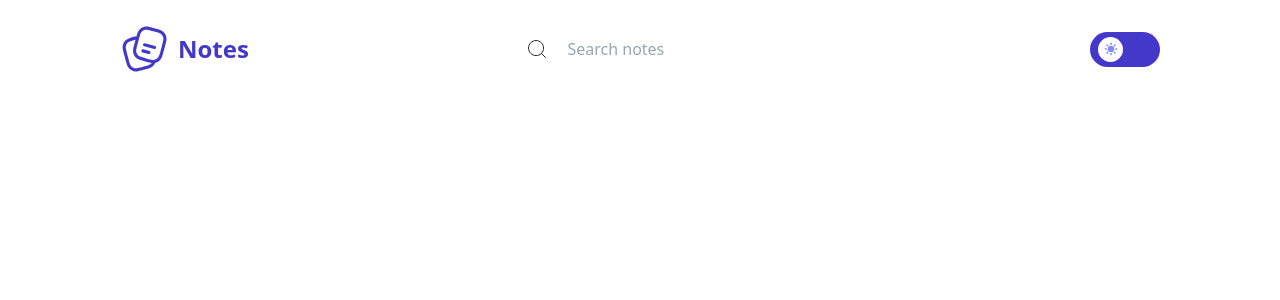
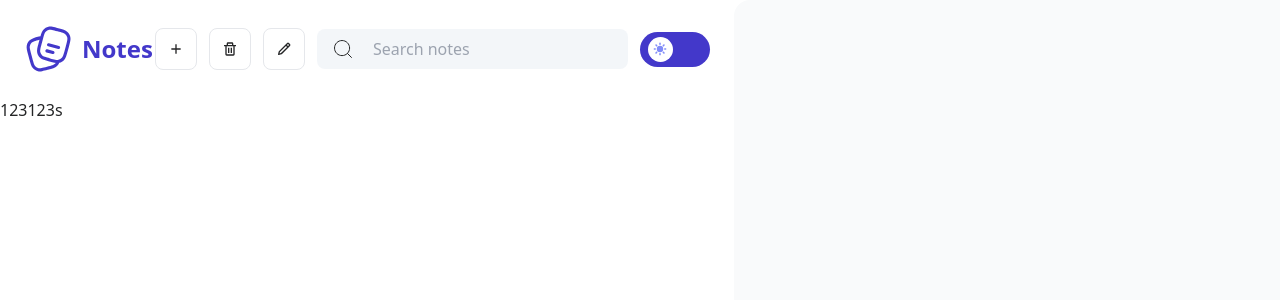
Before and after one commit to fleffy/notes, a React (Create React App) app: page / in a window 1280 px wide. Shown: the top 300 px of the page. Built offline with nearby package versions, Linux system fonts and the light colour scheme.

Commit message:
Changed the location of the main components

```diff
--- a/src/components/App.jsx
+++ b/src/components/App.jsx
@@ -1,9 +1,14 @@
 import Header from './Header/Header'
+import Workspace from './Workspace/Workspace'
 
 function App() {
 	return (
-		<div>
-			<Header />
+		<div className='flex flex-col md:flex-row'>
+			<div>
+				<Header />
+				123123s
+			</div>
+			<Workspace />
 		</div>
 	)
 }
--- /dev/null
+++ b/src/components/Header/Buttons.jsx
@@ -0,0 +1,17 @@
+import { BiPlus, BiTrash, BiPencil } from 'react-icons/bi'
+
+export default function Buttons() {
+	return (
+		<div className='flex gap-3'>
+			<button className='rounded-lg border-[1px] p-3'>
+				<BiPlus />
+			</button>
+			<button className='rounded-lg border-[1px] p-3'>
+				<BiTrash />
+			</button>
+			<button className='rounded-lg border-[1px] p-3'>
+				<BiPencil />
+			</button>
+		</div>
+	)
+}
--- a/src/components/Header/Header.jsx
+++ b/src/components/Header/Header.jsx
@@ -1,13 +1,19 @@
 import Searchbar from './Searchbar'
+import Buttons from './Buttons'
 import logo from '../../assets/logo.svg'
 import { DarkModeToggler } from '../DarkMode/DarkModeToggler'
 
 export default function Header() {
 	return (
-		<nav className='flex items-center justify-between p-6 px-[1.5rem] xl:px-[7.5rem]'>
-			<div className='flex cursor-default items-center text-2xl font-bold text-[#4338ca] transition-all hover:scale-105 dark:text-white'>
-				<img src={logo} alt='logo' className='pr-2' />
-				Notes
+		<nav className='flex flex-col items-center justify-between gap-3 p-6 md:flex-row'>
+			<div className='flex flex-col items-center gap-3 md:flex-row'>
+				<div className='flex cursor-default items-center pr-10 text-2xl font-bold text-[#4338ca] transition-all hover:scale-105 dark:text-white'>
+					<img src={logo} alt='logo' className='pr-2' />
+					Notes
+				</div>
+				<div>
+					<Buttons />
+				</div>
 			</div>
 			<Searchbar />
 			<DarkModeToggler />
--- a/src/components/Header/Searchbar.jsx
+++ b/src/components/Header/Searchbar.jsx
@@ -1,6 +1,6 @@
 export default function Searchbar() {
 	return (
-		<form className='flex items-center gap-3'>
+		<form className='flex items-center gap-3 rounded-lg bg-slate-200/40 px-4 py-1 transition-all dark:bg-gray-50/5'>
 			<svg width='20' height='20' viewBox='0 0 20 20'>
 				<path
 					d='M14.386 14.386l4.0877 4.0877-4.0877-4.0877c-2.9418 2.9419-7.7115 2.9419-10.6533 0-2.9419-2.9418-2.9419-7.7115 0-10.6533 2.9418-2.9419 7.7115-2.9419 10.6533 0 2.9419 2.9418 2.9419 7.7115 0 10.6533z'
@@ -9,7 +9,7 @@ export default function Searchbar() {
 				></path>
 			</svg>
 			<input
-				className='h-[27px] w-[252px] rounded-full bg-transparent p-2 py-4 outline-none transition-all focus:outline-offset-2 focus:outline-[#7a62f6]'
+				className='h-[27px] w-auto rounded-full bg-transparent p-2 py-4 outline-none transition-all'
 				aria-autocomplete='both'
 				autocomplete='off'
 				autocorrect='off'
--- /dev/null
+++ b/src/components/ListItem/ListItem.jsx
@@ -0,0 +1,3 @@
+export default function ListItem() {
+	return <div></div>
+}
--- a/src/components/Sidebar.jsx
+++ /dev/null
@@ -1,3 +0,0 @@
-export default function Sidebar() {
-	return <div></div>
-}
--- /dev/null
+++ b/src/components/Workspace/Workspace.jsx
@@ -0,0 +1,9 @@
+export default function Workspace() {
+	return (
+		<aside className='left-0 top-0 z-40 block h-screen w-full transition-all md:w-2/3'>
+			<div className='h-full overflow-y-auto rounded-t-2xl bg-gray-50 px-3 py-4 dark:bg-indigo-900/40 md:rounded-l-2xl md:rounded-tr-none'>
+				<div className='m-2 flex flex-col gap-3'></div>
+			</div>
+		</aside>
+	)
+}
--- a/src/styles/globals.css
+++ b/src/styles/globals.css
@@ -3,7 +3,7 @@
 @tailwind utilities;
 
 body {
-	@apply bg-[slate-100] text-[#242526] dark:bg-[#1c1c1c] dark:transition-all dark:text-slate-50;
+	@apply bg-[slate-100] text-[#242526] dark:bg-[#1c1c1c] dark:transition-all dark:text-slate-50 w-full h-screen;
 }
 
 /* ===== Scrollbar CSS ===== */
```
